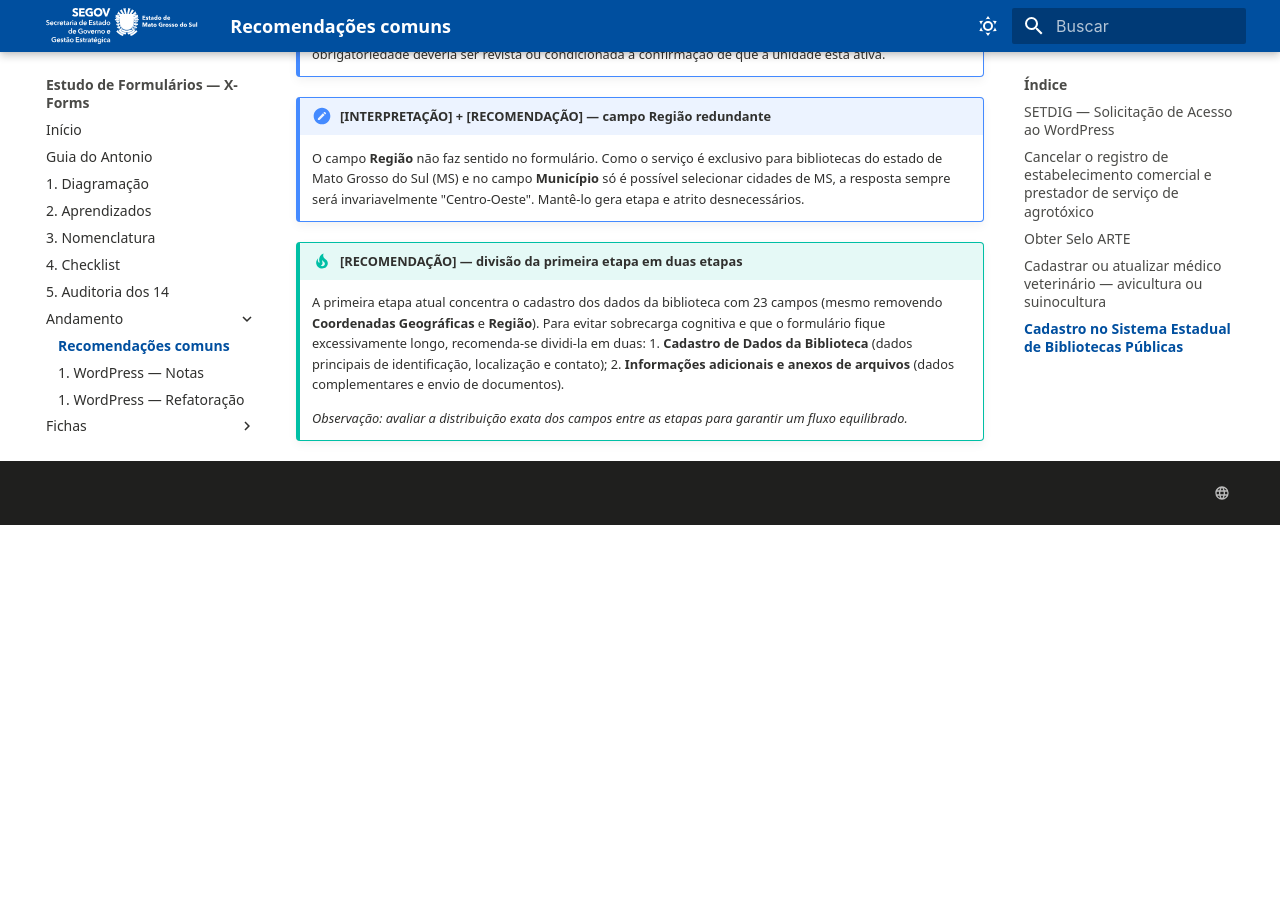
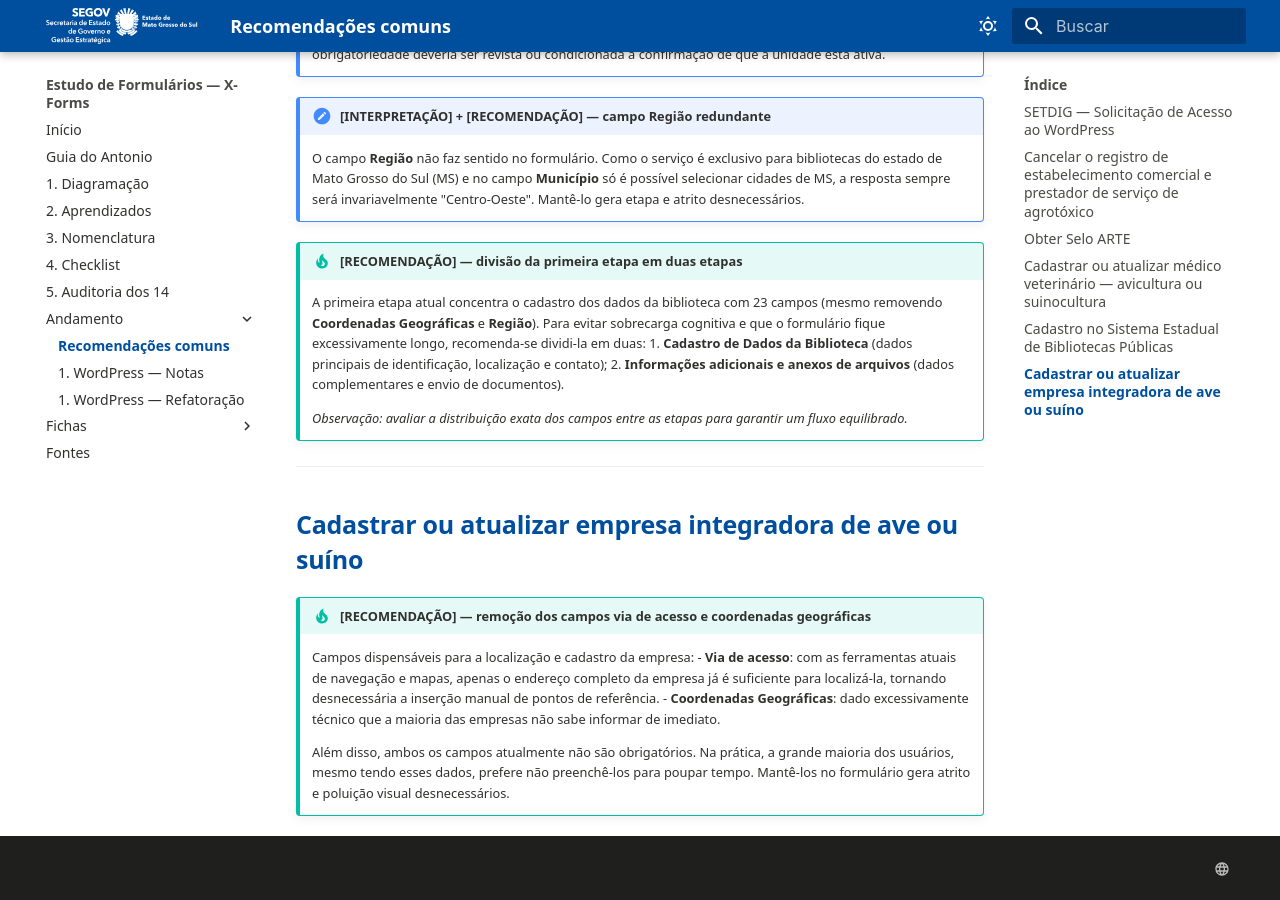
Before and after one commit to fabioramos-02/estudo-formularios, an MkDocs documentation site: the page built from docs/andamento/recomendacoes.md, in a window 1280 px wide and 900 px high, scrolled down 2248 px. Built offline with MkDocs 1.6.1 and Material for MkDocs 9.7.7, drawn with Linux system fonts in a browser that asks for light colours; before the commit the page ends 2773 px from its top, so only the background shows below that.

Commit message:
update sobre Cadastrar ou atualizar empresa integradora de ave ou suíno

```diff
--- a/docs/andamento/recomendacoes.md
+++ b/docs/andamento/recomendacoes.md
@@ -91,3 +91,19 @@
     2. **Informações adicionais e anexos de arquivos** (dados complementares e envio de documentos).
 
     *Observação: avaliar a distribuição exata dos campos entre as etapas para garantir um fluxo equilibrado.*
+
+---
+
+## Cadastrar ou atualizar empresa integradora de ave ou suíno
+
+!!! tip "[RECOMENDAÇÃO] — remoção dos campos via de acesso e coordenadas geográficas"
+    Campos dispensáveis para a localização e cadastro da empresa:
+    - **Via de acesso**: com as ferramentas atuais de navegação e mapas, apenas o endereço
+      completo da empresa já é suficiente para localizá-la, tornando desnecessária a inserção
+      manual de pontos de referência.
+    - **Coordenadas Geográficas**: dado excessivamente técnico que a maioria das empresas não sabe
+      informar de imediato.
+
+    Além disso, ambos os campos atualmente não são obrigatórios. Na prática, a grande maioria dos
+    usuários, mesmo tendo esses dados, prefere não preenchê-los para poupar tempo. Mantê-los no
+    formulário gera atrito e poluição visual desnecessários.
```
